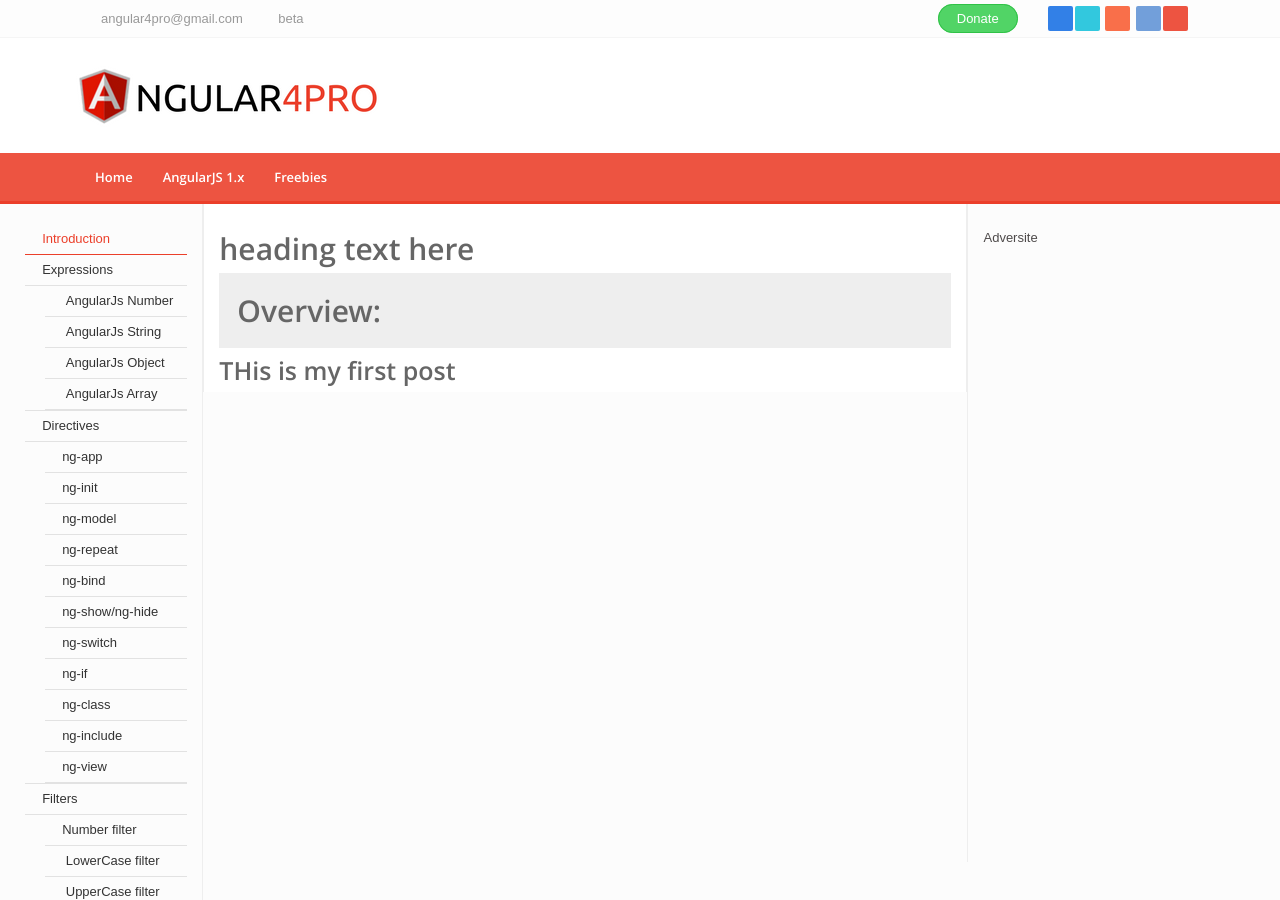
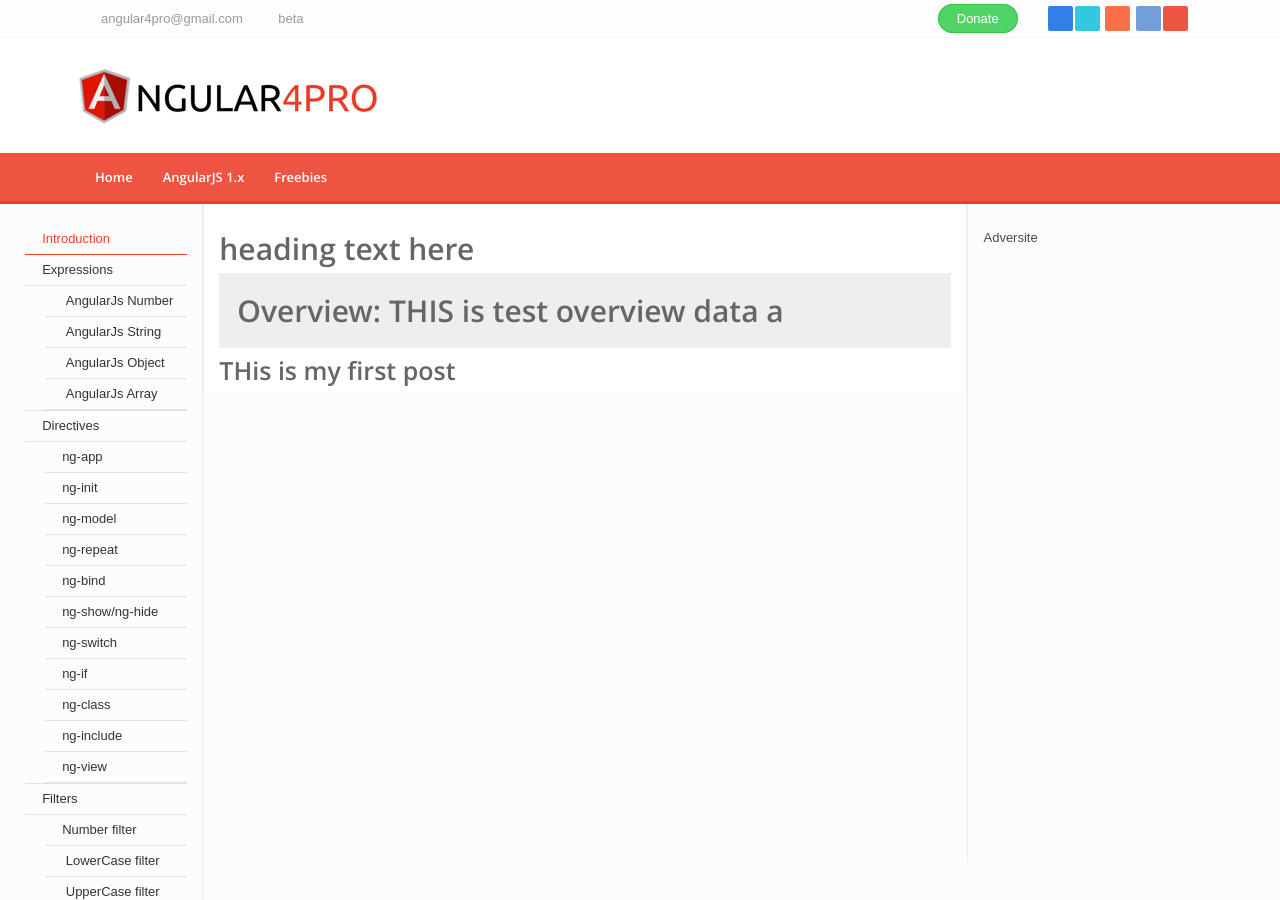
Before and after one commit to angular4pro/angular4pro.github.io, a Jekyll site: the page built from _posts/2014-09-20-test.md, in a window 1280 px wide and 900 px high. Built offline with Jekyll 4.4.1, drawn with Linux system fonts in a browser that asks for light colours; some web fonts are replaced.

Commit message:
Update 2014-09-20-test.md

```diff
--- a/_posts/2014-09-20-test.md
+++ b/_posts/2014-09-20-test.md
@@ -1,8 +1,9 @@
 ---
+layout: default
 title: HELLO world?
 heading: heading text here
+overview: THIS is test overview data a
 desc: this is test.
-layout: default
 keywords: myfirst test keyword
 permalink: /test/
 author: Satinder singh
```
